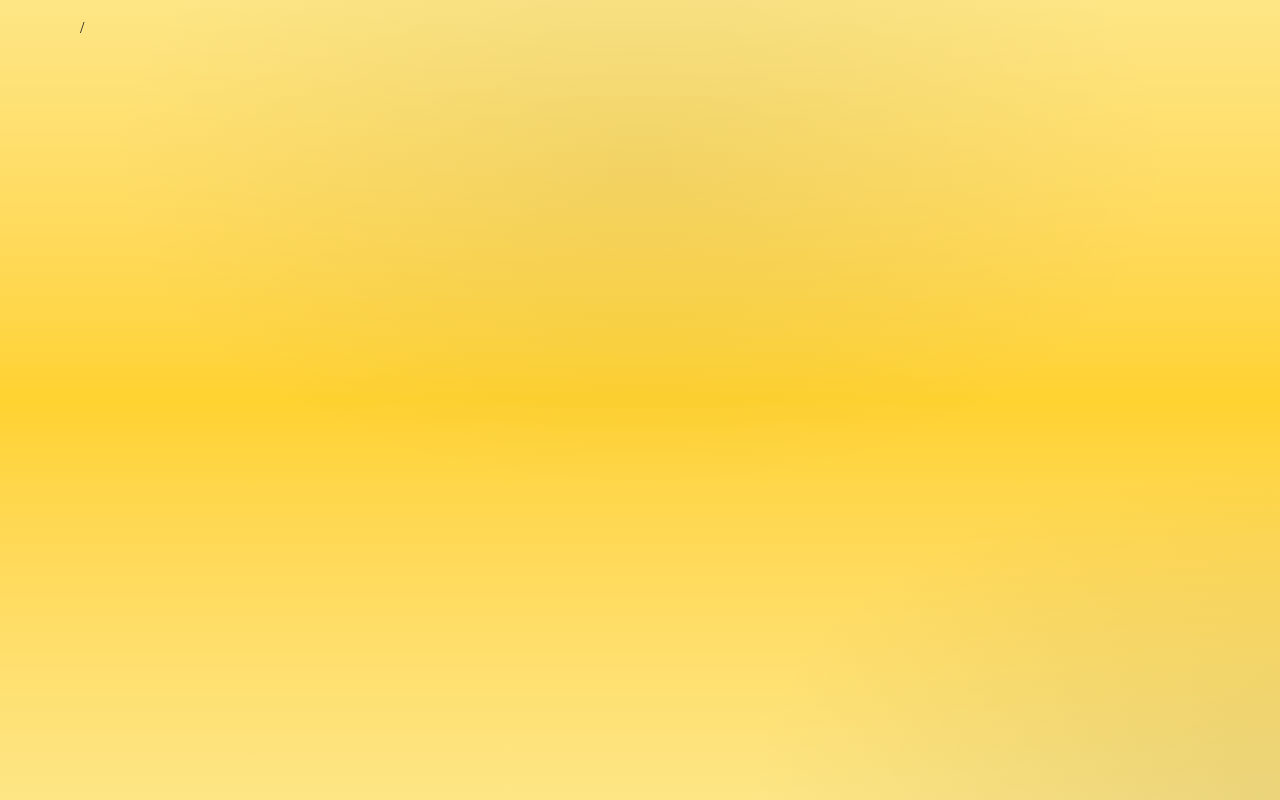
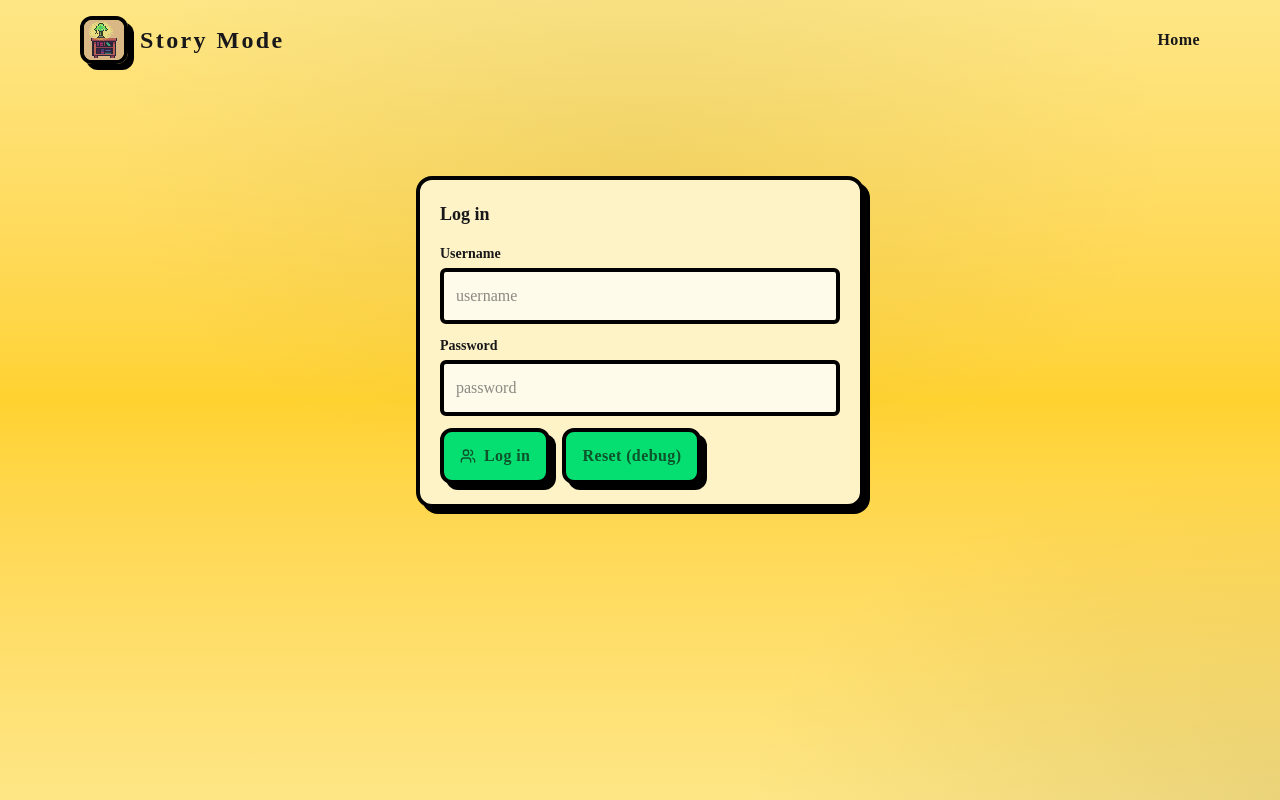
Before and after one commit to UNO-CSCI4830/StoryMode, a React (Vite) app: page /login in a window 1280 px wide. Built offline with nearby package versions, Linux system fonts and the light colour scheme.

Commit message:
create log in page UI structure

```diff
--- a/src/pages/Home.jsx
+++ b/src/pages/Home.jsx
@@ -1,4 +1,5 @@
 import React, { useState } from 'react'
+import { useNavigate } from 'react-router-dom'
 import { Book, Users, Sparkles, MessageSquare, Heart, Search } from 'lucide-react'
 import PixelButton from '../components/PixelButton'
 import PixelCard from '../components/PixelCard'
@@ -17,6 +18,7 @@ const colors = {
 }
 
 export default function Home() {
+    const navigate = useNavigate()
     return (
         <div className={`min-h-screen ${colors.ink}`} style={{fontFamily: '"Press Start 2P, system-ui, ui-sans-serif, sans-serif'}}>
             {/* Background */}
@@ -42,9 +44,13 @@ export default function Home() {
                         <NavLink href="#features">Features</NavLink>
                         <NavLink href="#clubs">Clubs</NavLink>
                         <NavLink href="#faq">FAQ</NavLink>
+                        <PixelButton onClick={() => navigate('/login')}>
+                            <Users className='w-5 h-5' />
+                            Log in
+                        </PixelButton>
                         <PixelButton>
                             <Users className='w-5 h-5' />
-                            Log in/Sign up
+                            Sign up
                         </PixelButton>
                         <PixelButton>
                             <Sparkles className="w-5 h-5" />
--- a/src/pages/Login.jsx
+++ b/src/pages/Login.jsx
@@ -1,10 +1,11 @@
 import React, { useState } from 'react'
+import { Users } from 'lucide-react'
 import PixelButton from '../components/PixelButton'
 import PixelCard from '../components/PixelCard'
 import Section from '../components/Section'
 import NavLink from '../components/NavLink'
+import logo from '../../public/logo.png'
 
-const Login = () => {
 const px = {
     frame: 'border-8 border-black rounded-3xl shadow-chunky-lg',
 }
@@ -13,18 +14,15 @@ const Login = () => {
     bg: 'from-amber-200 via-amber-300 to-amber-200',
     ink: 'text-zinc-900',
 }
-
-    const [UserID, setUserID] = useState('')
-    const [pin, setPin] = useState('')
-
-    const handleSubmit = (e) => {
-        e.preventDefault(); // Prevents default form submission behavior
-    }
-
-    // Add authentication logic
+export default function Login() {
+    const [name, setName] = useState('')
+    const [password, setPassword] = useState('')
+    const [loading, setLoading] = useState(false)
+    const [error, setError] = useState(null)
+    const [success, setSuccess] = useState(false)
 
     return (
-        <div className={`min-h-screen ${colors.ink}`} style={{fontFamily: '"Press Start 2P, system-ui, ui-sans-serif, sans-serif'}}>
+        <div className={`min-h-screen ${colors.ink}`} style={{fontFamily: '"Press Start 2P, system-ui, ui-sans-serif, sans-serif"'}}>
             {/* Background */}
             <div className={`fixed inset-0 -z-10 bg-gradient-to-b ${colors.bg}`}>
                 <div className="absolute inset-0" style ={{
@@ -33,16 +31,80 @@ const Login = () => {
                 }} />
             </div>
 
-            {/* Log in */}
+            {/* Top nav */}
             <header className="sticky top-0 z-20">
                 <div className="max-w-6xl mx-auto px-4 py-4 flex items-center justify-between">
-                    <a href="#" className="flex items-center gap-3"> /
-                     {/*  */}
+                    <a href="#" className="flex items-center gap-3">
+                        <img
+                            src={logo}
+                            alt="Story Mode logo"
+                            className="w-12 h-12 border-4 border-black rounded-xl shadow-chunky"
+                        />
+                        <span className="text-xl sm:text-2xl font-extrabold tracking-widest">Story Mode</span>
                     </a>
+                    <nav className="hidden sm:flex items-center gap-6">
+                        <NavLink href="/">Home</NavLink>
+                    </nav>
                 </div>
             </header>
+
+            {/* login card */}
+            <main className="flex items-center justify-center py-24 px-4">
+                <div className="w-full max-w-md">
+                    <PixelCard>
+                        <h2 className="text-lg font-extrabold mb-4">Log in</h2>
+                        <form onSubmit={async (e) => {
+                            // placeholder submit handler
+                            e.preventDefault()
+                            setError(null)
+                            if (!name.trim()) return setError('Please enter a username')
+                            if (!password) return setError('Please enter a password')
+                            setLoading(true)
+                            // simulate a short delay
+                            await new Promise((r) => setTimeout(r, 500))
+                            // record a fake user id locally
+                            const fakeId = `local_${Date.now()}`
+                            localStorage.setItem('storymode_user_id', fakeId)
+                            localStorage.setItem('storymode_user_name', name.trim())
+                            setLoading(false)
+                            setSuccess(true)
+                        }}>
+                            <div className="mb-3">
+                                <label className="block text-sm font-bold mb-1">Username</label>
+                                <input
+                                    type="text"
+                                    value={name}
+                                    onChange={(e) => setName(e.target.value)}
+                                    className="w-full p-3 border-4 border-black rounded-md bg-amber-50"
+                                    placeholder="username"
+                                />
+                            </div>
+                            <div className="mb-3">
+                                <label className="block text-sm font-bold mb-1">Password</label>
+                                <input
+                                    type="password"
+                                    value={password}
+                                    onChange={(e) => setPassword(e.target.value)}
+                                    className="w-full p-3 border-4 border-black rounded-md bg-amber-50"
+                                    placeholder="password"
+                                />
+                            </div>
+                            {error && <div className="text-sm text-red-700 mb-3">{error}</div>}
+                            <div className="flex gap-3">
+                                <PixelButton type="submit" className="bg-amber-300" disabled={loading || success}>
+                                    <Users className="w-4 h-4" />
+                                    {loading ? 'Logging in...' : success ? 'Logged in' : 'Log in'}
+                                </PixelButton>
+                                <PixelButton type="button" onClick={() => { setName(''); setPassword(''); setError(null); setSuccess(false); }}>
+                                    Reset (debug)
+                                </PixelButton>
+                            </div>
+                            {success && <div className="mt-3 text-sm text-green-700">Login successful.</div>}
+                        </form>
+                    </PixelCard>
+
+                </div>
+            </main>
         </div>
     )
 }
-
-export default Login;
```
Lines whose indentation alone changed are shown as unchanged.
